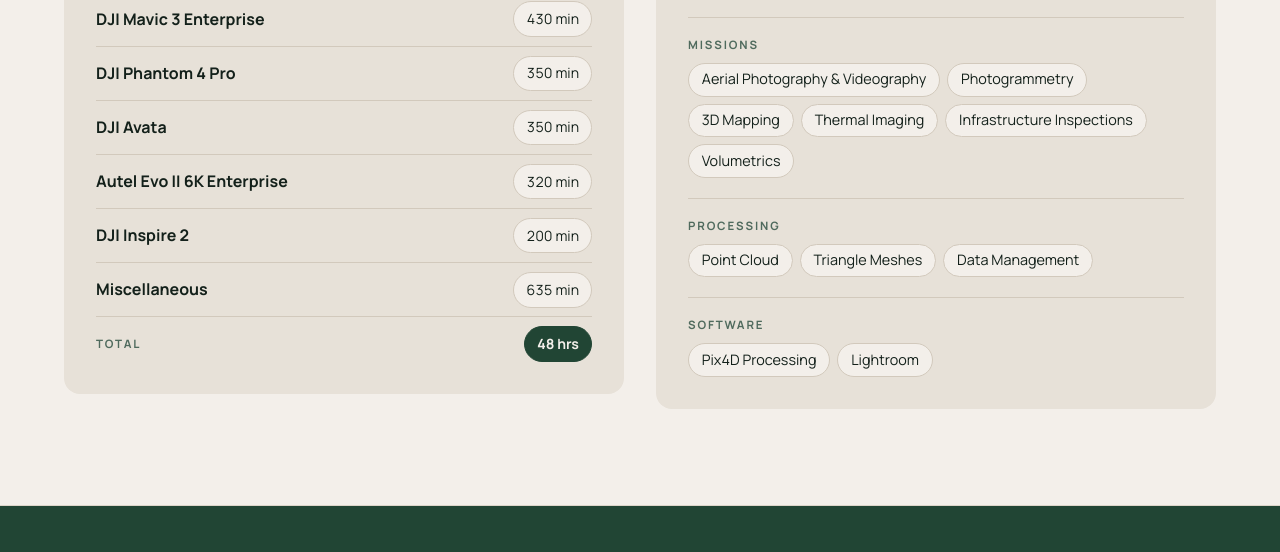
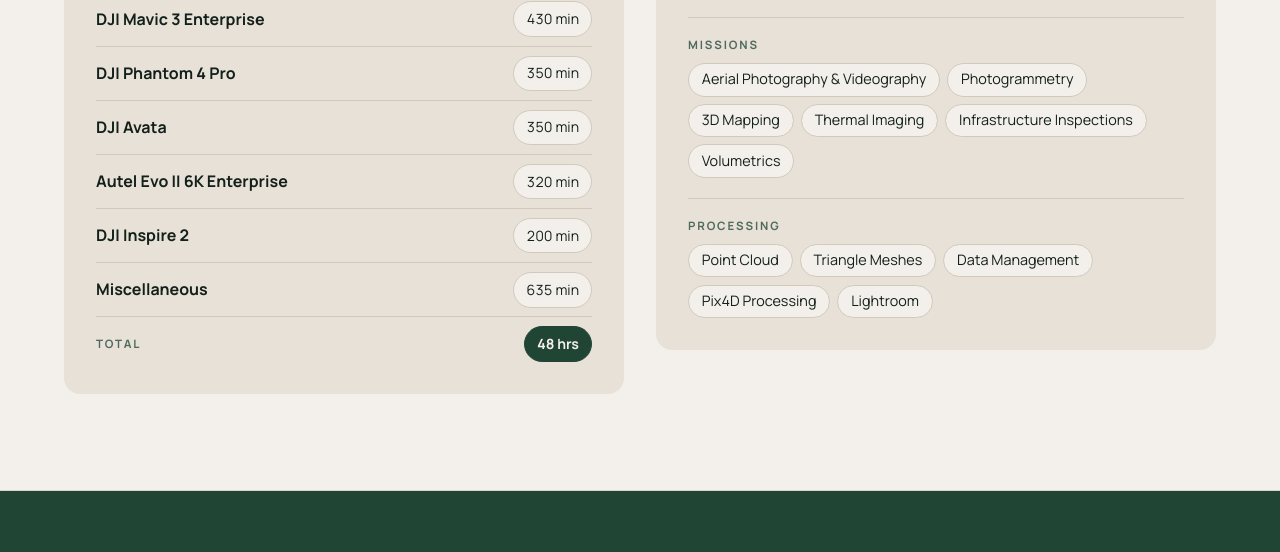
Before and after one commit to calebjchao-pixel/portfolio, a plain HTML site: page blueprint/experience.html in a window 1280 px wide. Shown: the part 517-1069 px from the top of the page. Drawn offline with Linux system fonts and the light colour scheme; a web font is replaced by a local one.

Commit message:
Experience: fold Pix4D Processing and Lightroom into Processing
The Software group is gone; its two tags now follow Point Cloud,
Triangle Meshes and Data Management.

Co-Authored-By: Claude Opus 5.5 <noreply@anthropic.com>
Claude-Session: https://claude.ai/code/session_015Rh5at5B3HD98WYG54aTw9

```diff
--- a/blueprint/experience.html
+++ b/blueprint/experience.html
@@ -34,11 +34,7 @@
       </div>
       <div class="skill-group">
         <h3>Processing</h3>
-        <ul class="chips"><li>Point Cloud</li><li>Triangle Meshes</li><li>Data Management</li></ul>
-      </div>
-      <div class="skill-group">
-        <h3>Software</h3>
-        <ul class="chips"><li>Pix4D Processing</li><li>Lightroom</li></ul>
+        <ul class="chips"><li>Point Cloud</li><li>Triangle Meshes</li><li>Data Management</li><li>Pix4D Processing</li><li>Lightroom</li></ul>
       </div>
     </aside>
   </div>
```
